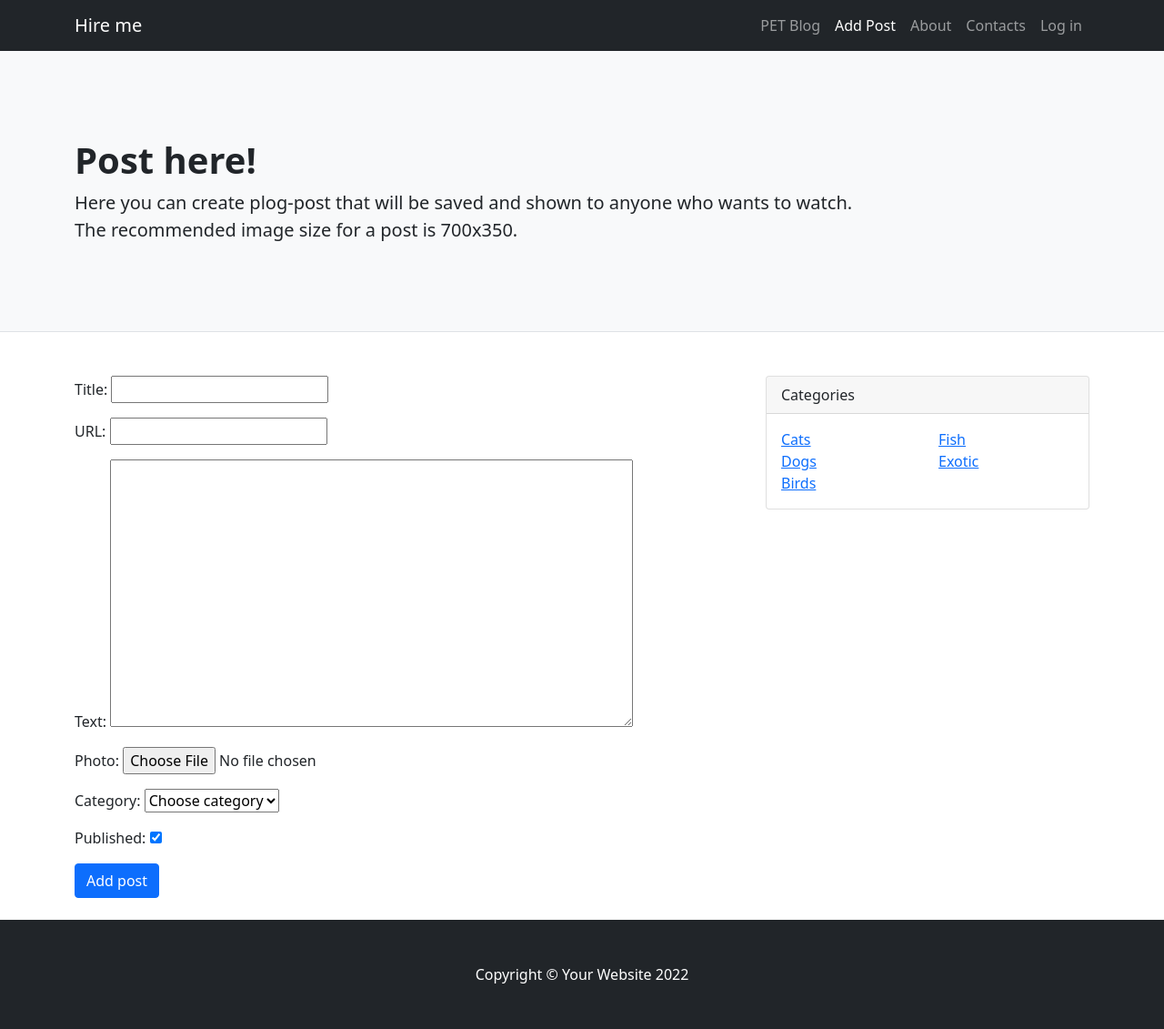
After one commit to bilorus/pet_blog, a Django app: page /add_post/ in a window 1280 px wide. The commit adds this page. Shown: the whole page at 91% size. Run offline with Django 4.2, Linux system fonts and the light colour scheme; data comes from the database, SQL or seed files in the repository; both versions use the stored data as it was after the commit; some libraries are stand-ins or nearby versions.

Commit message:
add post page. before style

```diff
--- /dev/null
+++ b/blog/form.py
@@ -0,0 +1,17 @@
+from django import forms
+
+from .models import *
+
+
+class AddPostForm(forms.ModelForm):
+    def __init__(self, *args, **kwargs):
+        super().__init__(*args, **kwargs)
+        self.fields['category'].empty_label = 'Choose category'
+
+    class Meta:
+        model = Post
+        fields = ['title', 'slug', 'text', 'photo', 'category', 'is_published']
+        widgets = {
+            'title': forms.TextInput(attrs={'class': 'form-input'}),
+            'text': forms.Textarea(attrs={'cols': 60, 'rows': 12}),
+        }
--- a/blog/models.py
+++ b/blog/models.py
@@ -18,6 +18,9 @@ class Post(models.Model):
     def get_absolute_url(self):
         return reverse('post', kwargs={'post_slug': self.slug})
 
+    class Meta:
+        ordering = ['-time_create', 'title']
+
 
 class Category(models.Model):
     name = models.CharField(max_length=150, db_index=True)
--- a/blog/templatetags/blog_tags.py
+++ b/blog/templatetags/blog_tags.py
@@ -20,6 +20,7 @@ def categories_widget():
 def responsive_navbar(title):
     menu = [
         {'title': 'PET Blog', 'url_name': 'home'},
+        {'title': 'Add Post', 'url_name': 'add_post'},
         {'title': 'About', 'url_name': 'about'},
         {'title': 'Contacts', 'url_name': 'contact'},
         {'title': 'Log in', 'url_name': 'login'},
--- a/blog/urls.py
+++ b/blog/urls.py
@@ -8,5 +8,6 @@ urlpatterns = [
     path('contact/', contact, name='contact'),
     path('login/', login, name='login'),
     path('post/<slug:post_slug>', show_post, name='post'),
-    path('category/<slug:cat_slug>', category, name='category')
+    path('category/<slug:cat_slug>', category, name='category'),
+    path('add_post/', add_post, name='add_post')
 ]
--- a/blog/views.py
+++ b/blog/views.py
@@ -1,6 +1,7 @@
 from django.http import Http404
-from django.shortcuts import render, get_object_or_404
+from django.shortcuts import render, get_object_or_404, redirect
 
+from .form import *
 from .models import *
 
 
@@ -63,3 +64,19 @@ def show_post(request, post_slug):
 
     }
     return render(request, 'blog/blogpage.html', context=context)
+
+
+def add_post(request):
+    if request.method == 'POST':
+        form = AddPostForm(request.POST, request.FILES)
+        if form.is_valid():
+            form.save()
+            return redirect('home')
+    else:
+        form = AddPostForm()
+
+    context = {
+        'title': 'Add Post',
+        'form': form
+    }
+    return render(request, 'blog/add_post.html', context=context)
--- /dev/null
+++ b/templates/blog/add_post.html
@@ -0,0 +1,47 @@
+{% extends 'blog/base.html' %}
+{% load blog_tags %}
+
+
+
+{% block page_head %}
+    <!-- Page header with logo and tagline-->
+    <header class="py-5 bg-light border-bottom mb-4">
+        <div class="container">
+            <div class="text-decoration-none my-5">
+                <h1 class="fw-bolder">Post here!</h1>
+                <p class="lead mb-0">Here you can create plog-post that will be saved
+                    and shown to anyone who wants to watch.<br>The recommended image size for a post is 700x350.</p>
+            </div>
+        </div>
+    </header>
+{% endblock %}
+
+
+
+{% block page_content %}
+
+    <!-- Page content-->
+    <div class="container mt-5">
+        <div class="row">
+            <div class="col-lg-8">
+                <!-- Add Post Form-->
+
+                <form action="{% url 'add_post' %}" method="POST" enctype="multipart/form-data">
+                    {% csrf_token %}
+                    <div>{{ form.non_field_errors }}</div>
+                    {{ form.as_p }}
+                    <button class='btn btn-primary' type="submit">Add post</button>
+                </form>
+                <br>
+            </div>
+
+            <!-- Side widgets-->
+            <div class="col-lg-4">
+                <!-- Categories widget-->
+                {% categories_widget %}
+            </div>
+
+        </div>
+    </div>
+
+{% endblock %}
--- a/templates/blog/base.html
+++ b/templates/blog/base.html
@@ -36,6 +36,6 @@
 <!-- Bootstrap core JS-->
 <script src="https://cdn.jsdelivr.net/npm/bootstrap@5.1.3/dist/js/bootstrap.bundle.min.js"></script>
 <!-- Core theme JS-->
-<script src="js/scripts.js"></script>
+<script src="blog/js/scripts.js"></script>
 </body>
 </html>
```
Also changed, not shown: templates/blog/about.html (+4 -5 lines), templates/blog/blogpage.html (+6 -1 lines), db.sqlite3.
